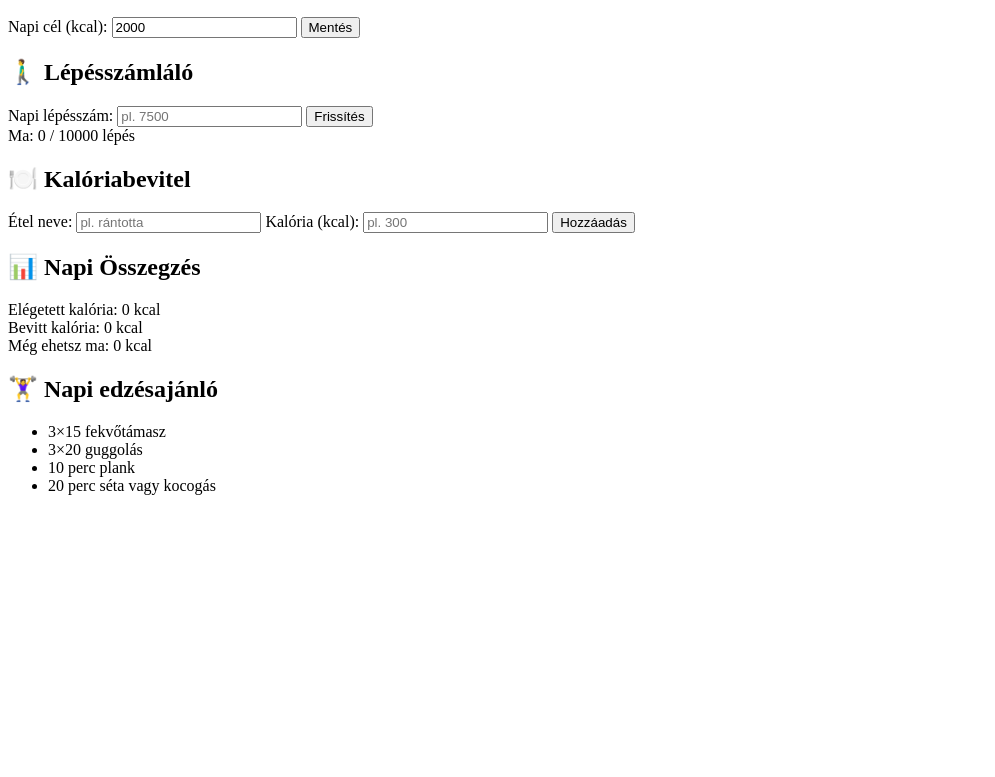
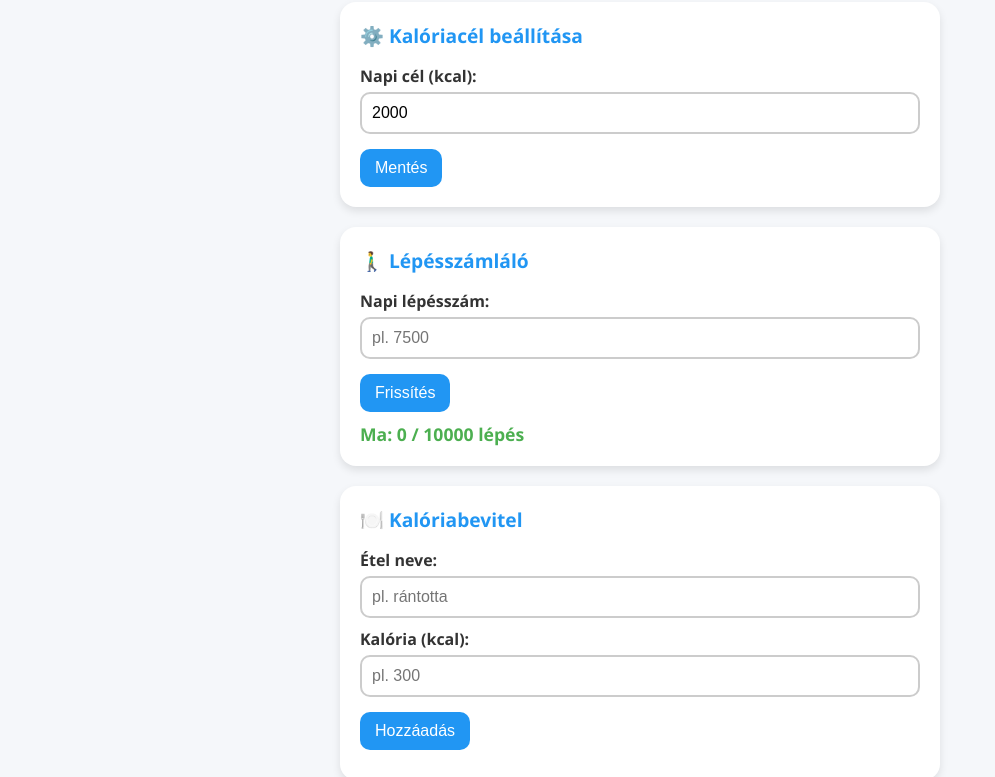
Before and after one commit to Domeesztosz/kaloria, a plain HTML site: page index.html in a window 1280 px wide. Shown: the part 112-889 px from the top of the page, without its empty margins (0-995 px from the left). Before the commit the page ends 800 px from the top, so only its background shows below. Drawn offline with Linux system fonts and the light colour scheme.

Commit message:
Update index.html

```diff
--- a/index.html
+++ b/index.html
@@ -5,6 +5,8 @@
   <meta name="viewport" content="width=device-width, initial-scale=1" />
   <title>Napi Fitnesz Követés</title>
   <link rel="manifest" href="manifest.json" />
+  <link rel="stylesheet" href="kaloria.css">
+
   <meta name="theme-color" content="#2196f3" />
   <style>
     /* A korábban küldött stílusok itt */
```
